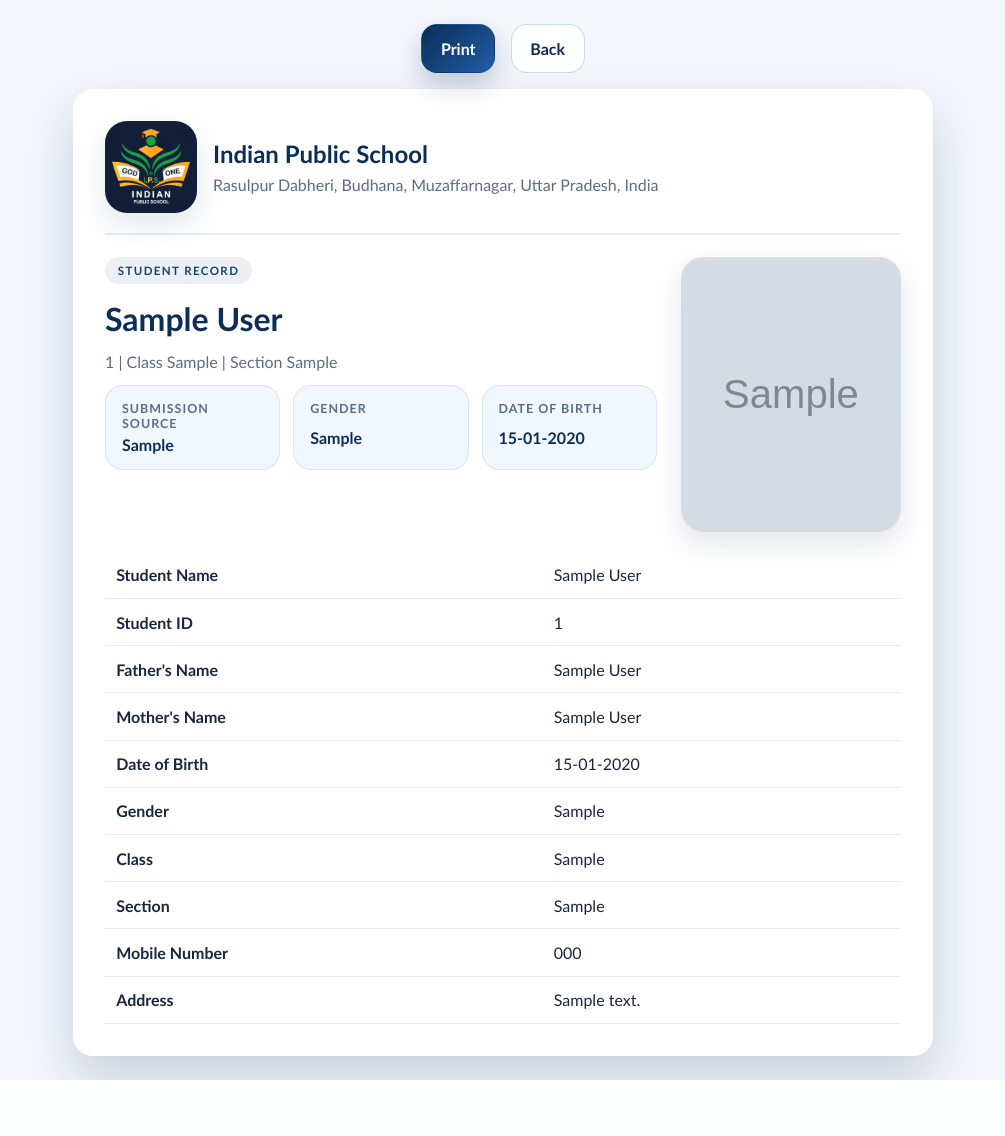
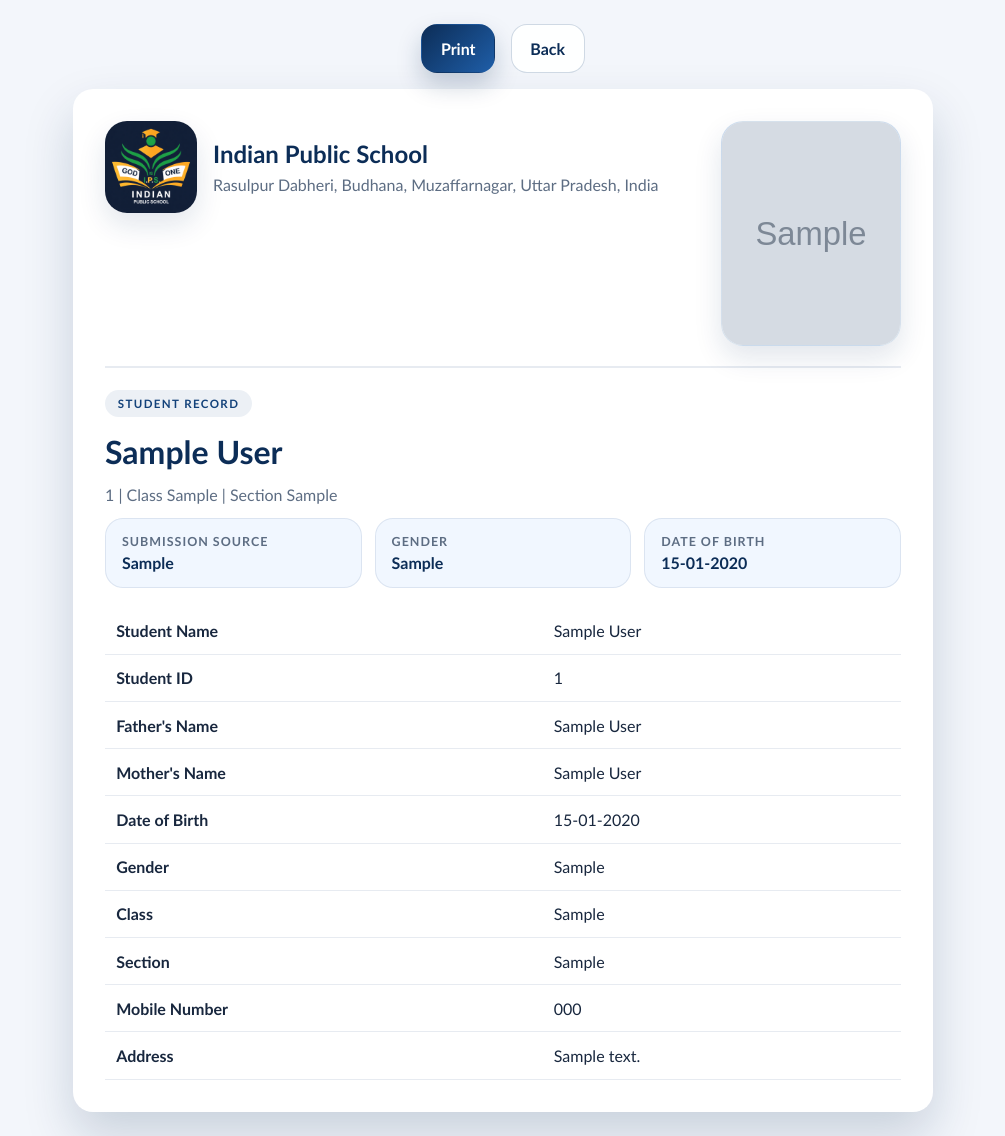
Before and after one commit to ahsanraj705534-arch/ipsAhsanRajSchool, a Flask app: page /students/1/print in a window 1280 px wide. Shown: the whole page, without its empty margins (137-1142 px from the left). Before the commit the page ends 1080 px from the top, so only its background shows below. Run offline with Flask 3, Linux system fonts and the light colour scheme; the visitor is signed in with stand-in values (Sample User, id 1); tables that the repository leaves empty hold one stand-in row (values such as "Sample post"); grey boxes marked "Sample" are stand-in pictures; some libraries are stand-ins or nearby versions.

```diff
--- a/static/css/styles.css
+++ b/static/css/styles.css
@@ -1992,11 +1992,19 @@ html[data-theme="dark"] .leader-contact {
 }
 
 .print-header {
+    display: grid;
+    grid-template-columns: minmax(0, 1fr) 180px;
+    gap: 1.25rem;
+    align-items: start;
+    padding-bottom: 1.25rem;
+    border-bottom: 2px solid rgba(19, 66, 122, 0.1);
+}
+
+.print-header__branding {
     display: flex;
     align-items: center;
     gap: 1rem;
-    padding-bottom: 1.25rem;
-    border-bottom: 2px solid rgba(19, 66, 122, 0.1);
+    min-width: 0;
 }
 
 .print-header h1 {
@@ -2011,9 +2019,8 @@ html[data-theme="dark"] .leader-contact {
 
 .print-identity {
     display: grid;
-    grid-template-columns: minmax(0, 1.45fr) minmax(180px, 220px);
-    gap: 1.5rem;
-    align-items: start;
+    grid-template-columns: 1fr;
+    gap: 1rem;
 }
 
 .print-identity__copy {
@@ -2066,6 +2073,12 @@ html[data-theme="dark"] .leader-contact {
     border: 1px solid rgba(19, 66, 122, 0.14);
     background: linear-gradient(180deg, rgba(231, 242, 255, 0.92), rgba(247, 251, 255, 1));
     box-shadow: var(--shadow-md);
+}
+
+.print-photo-card--top {
+    width: min(100%, 180px);
+    justify-self: end;
+    align-self: start;
 }
 
 .print-photo-card img {
@@ -2370,6 +2383,7 @@ html[data-theme="dark"] .leader-contact {
     }
 
     .student-photo-layout,
+    .print-header,
     .print-identity,
     .print-summary-grid {
         grid-template-columns: 1fr;
@@ -2483,6 +2497,10 @@ html[data-theme="dark"] .leader-contact {
     .student-photo-card,
     .print-photo-card {
         max-width: 320px;
+    }
+
+    .print-photo-card--top {
+        width: min(100%, 180px);
     }
 
     .leader-card__content h3 {
--- a/templates/student_print.html
+++ b/templates/student_print.html
@@ -15,10 +15,23 @@
     <section class="print-card">
         <div class="print-shell">
             <div class="print-header">
-                <img src="{{ url_for('static', filename='images/logo.png') }}" alt="Indian Public School logo" class="brand__logo">
-                <div>
-                    <h1>{{ school_info.name }}</h1>
-                    <p>{{ school_info.address }}</p>
+                <div class="print-header__branding">
+                    <img src="{{ url_for('static', filename='images/logo.png') }}" alt="Indian Public School logo" class="brand__logo">
+                    <div>
+                        <h1>{{ school_info.name }}</h1>
+                        <p>{{ school_info.address }}</p>
+                    </div>
+                </div>
+
+                <div class="print-photo-card print-photo-card--top">
+                    {% if student.photo_url %}
+                        <img src="{{ student.photo_url }}" alt="Student photo for {{ student.student_name }}">
+                    {% else %}
+                        <div class="print-photo-placeholder">
+                            <strong>{{ student.student_name[:1] | upper }}</strong>
+                            <span>Photo not uploaded</span>
+                        </div>
+                    {% endif %}
                 </div>
             </div>
 
@@ -43,17 +56,6 @@
                         </div>
                     </div>
                 </div>
-
-                <div class="print-photo-card">
-                    {% if student.photo_url %}
-                        <img src="{{ student.photo_url }}" alt="Student photo for {{ student.student_name }}">
-                    {% else %}
-                        <div class="print-photo-placeholder">
-                            <strong>{{ student.student_name[:1] | upper }}</strong>
-                            <span>Photo not uploaded</span>
-                        </div>
-                    {% endif %}
-                </div>
             </div>
         </div>
 
```
Also changed, not shown: 1 other file.
